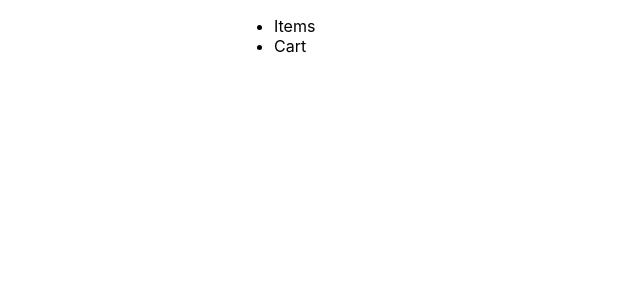
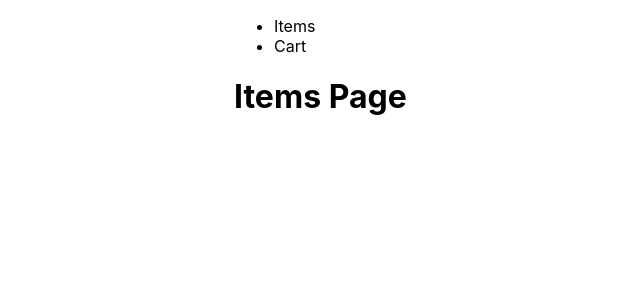
Before and after one commit to Achyuth1912/shopping_site, a React app: page / in a window 1280 px wide. Shown: the top 300 px of the page, without its empty margins (6-646 px from the left). Built offline with nearby package versions, Linux system fonts and the light colour scheme.

Commit message:
adding navlink component

```diff
--- a/src/App.js
+++ b/src/App.js
@@ -1,6 +1,8 @@
 import React, { Component } from 'react';
 import styles from './App.css';
 import Navbar from './components/Navbar';
+import ItemsList from './components/ItemList';
+import Cart from './components/Cart';
 
 class App extends Component {
   state = {
@@ -13,12 +15,24 @@ class App extends Component {
     });
   }
 
+  renderContent = () => {
+    const { activeTab } = this.state;
+    switch (activeTab) {
+      default:
+      case 0: return <ItemsList />;
+      case 1: return <Cart />
+    }
+  }
+
   render() {
     const { activeTab } = this.state;
     return (
       <div className="App">
         <div className={styles.app}>
-          <Navbar activeTab={activeTab} onTabChange={this.handleTabChange}/>
+          <Navbar activeTab={activeTab} onTabChange={this.handleTabChange} />
+          <main className={styles.appContent}>
+            {this.renderContent()}
+          </main>
         </div>
       </div>
     );
--- /dev/null
+++ b/src/components/Navbar/NavLink/index.js
@@ -0,0 +1,17 @@
+import React, {Component} from 'react';
+
+class NavLink extends Component {
+    handleClick = () => {
+        this.props.onClick(this.props.index);
+    }
+
+    render(){
+        return (
+            <a onClick={this.handleClick}>
+             {this.props.children}
+            </a>
+        );
+    }
+}
+
+export default NavLink;
--- a/src/components/Navbar/index.js
+++ b/src/components/Navbar/index.js
@@ -1,5 +1,6 @@
-import React from 'react';
-import style from './style.css';
+import React from "react";
+import styles from "./style.css";
+import NavLink from "./NavLink";
 
 const Navbar = props => {
     const {
@@ -8,16 +9,16 @@ const Navbar = props => {
     } = props;
 
     return (
-        <nav className={style.navbarContainer}>
-            <ul className={style.navbarList}>
-                <li className={`${style.navbarListItem} ${activeTab == 0 ? style.navbarItemActive : ""}`}>
-                    <a onClick={()=>onTabChange(0)}>Items</a>
-                </li>
-                <li className={`${style.navbarListItem} ${activeTab == 1 ? style.navbarItemActive : ""}`}>
-                    <a onClick={()=>onTabChange(1)}>Cart</a>
-                </li>
-            </ul>
-        </nav>
+      <div className={styles.navbarContainer}>
+        <ul className={styles.navbarList}>
+          <li className={`${styles.navbarListItem} ${activeTab === 0 ? styles.navbarItemActive : ""}`}>
+            <NavLink index={0} onClick={onTabChange}>Items</NavLink>
+          </li>
+          <li className={`${styles.navbarListItem} ${activeTab === 1 ? styles.navbarItemActive : ""}`}>
+            <NavLink index={1} onClick={onTabChange}>Cart</NavLink>
+          </li>
+        </ul>
+      </div>
     );
 }
 
--- a/src/components/Navbar/style.css
+++ b/src/components/Navbar/style.css
@@ -14,6 +14,6 @@
     padding-bottom: 5px;
 }
 
-.navbar-list-item {
+.navbar-item-active {
     border-bottom: 4px solid #ffeb3b;
 }
--- /dev/null
+++ b/src/components/cart/index.js
@@ -0,0 +1,6 @@
+
+import React from 'react';
+
+const Cart = () => <h1>Cart Page</h1>;
+
+export default Cart;
--- /dev/null
+++ b/src/components/itemList/index.js
@@ -0,0 +1,5 @@
+import React from 'react';
+
+const ItemsList = () => <h1>Items Page</h1>;
+
+export default ItemsList;
```
Also changed, not shown: src/components/Navbar/NavLink/style.css (added), src/components/cart/style.css (added), src/components/itemList/style.css (added).
